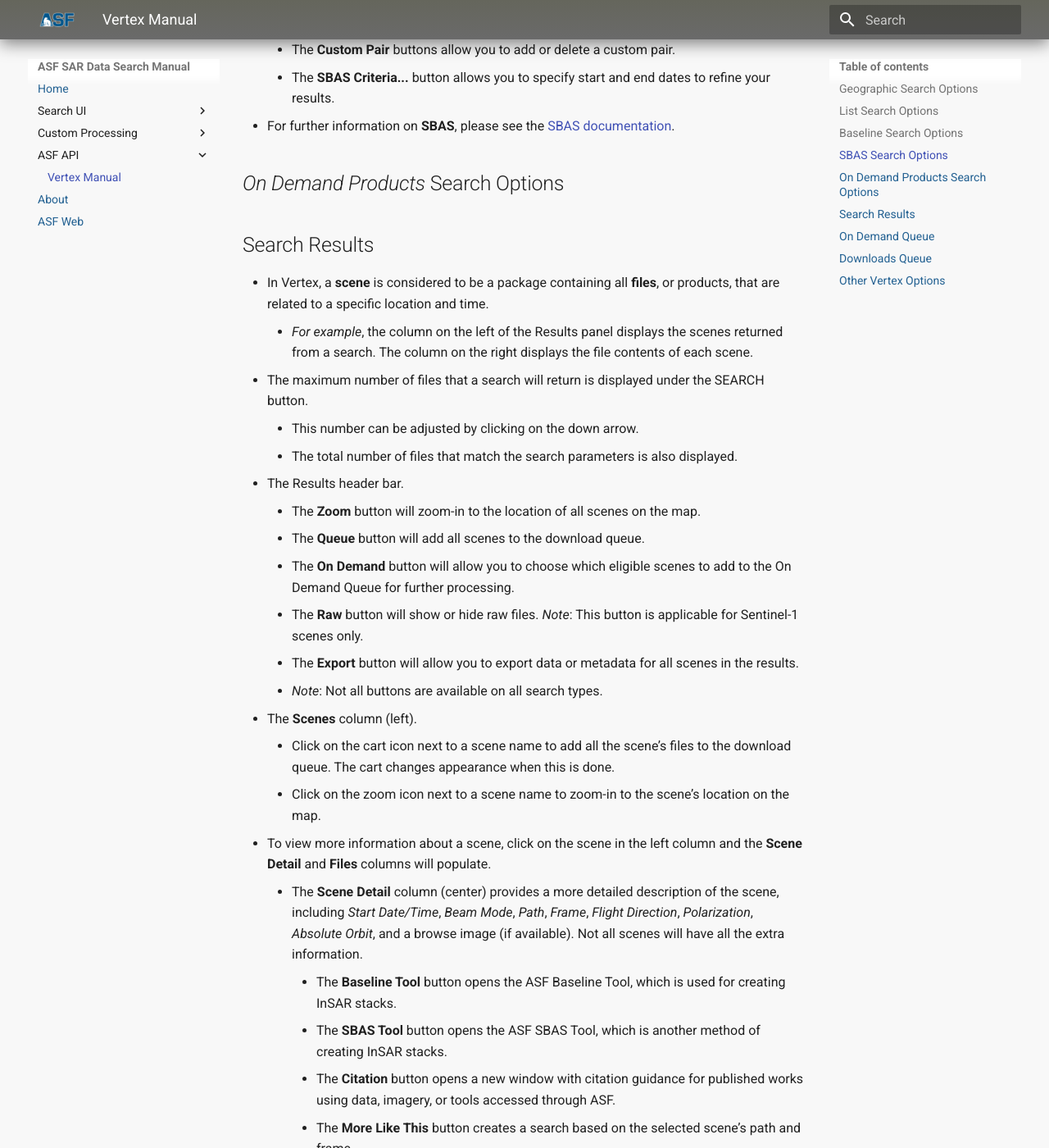
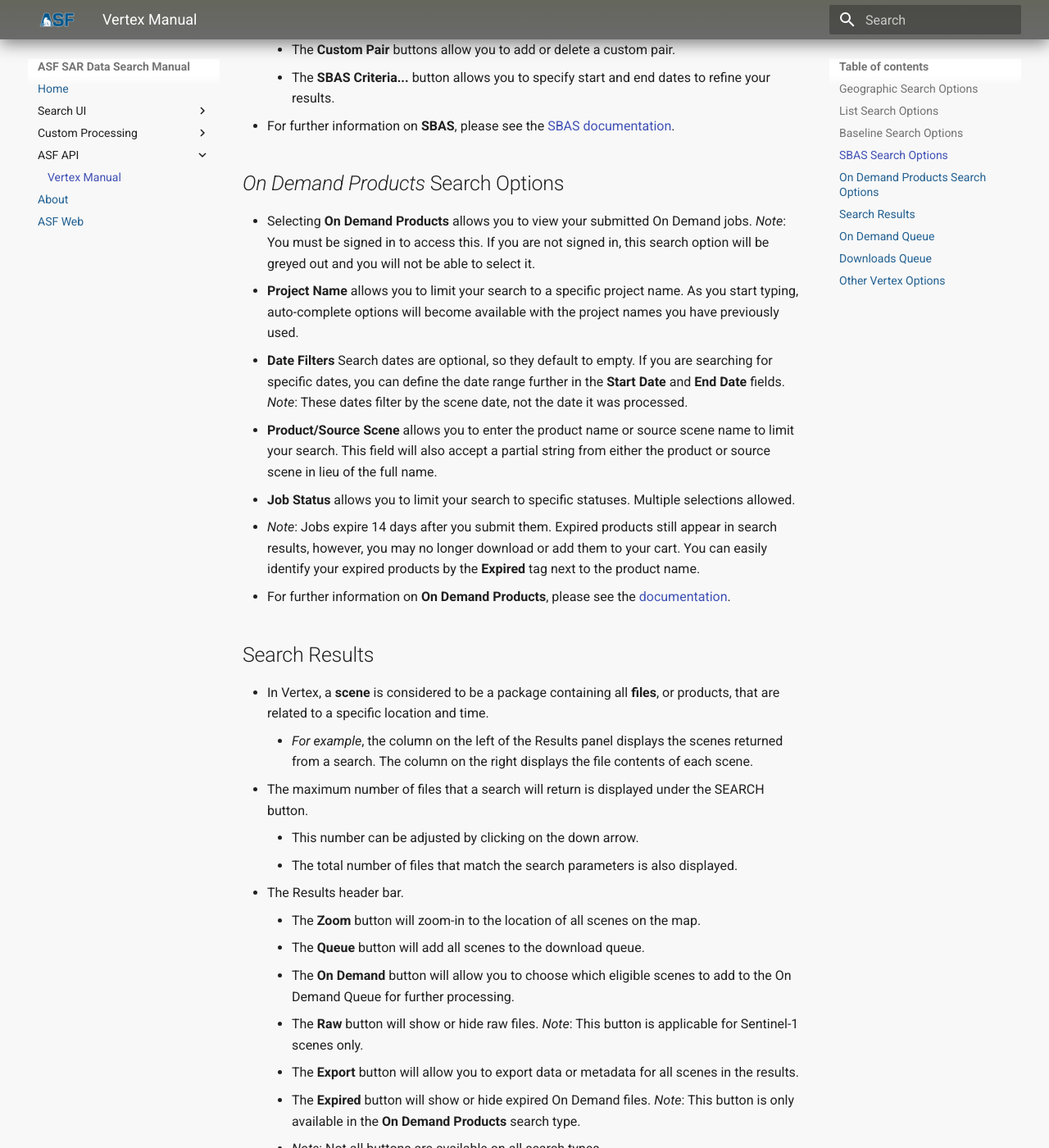
Before and after one commit to asfadmin/Discovery-asf-data-search-manual, an MkDocs documentation site: the page built from markdown-docs/vertex/manual.md, in a window 1280 px wide and 1400 px high, scrolled down 3930 px. Shown: the whole window at 82% size. Built offline with MkDocs 1.6.1 and Material for MkDocs 9.7.7, drawn with Linux system fonts in a browser that asks for light colours; some of the changed text lies outside the part shown.

Commit message:
Vertex user guide updates

```diff
--- a/markdown-docs/vertex/manual.md
+++ b/markdown-docs/vertex/manual.md
@@ -75,6 +75,14 @@
 
 ## *On Demand Products* Search Options
 
+- Selecting **On Demand Products** allows you to view your submitted On Demand jobs. *Note*: You must be signed in to access this. If you are not signed in, this search option will be greyed out and you will not be able to select it.
+- **Project Name** allows you to limit your search to a specific project name. As you start typing, auto-complete options will become available with the project names you have previously used.
+- **Date Filters** Search dates are optional, so they default to empty.  If you are searching for specific dates, you can define the date range further in the **Start Date** and **End Date** fields. *Note*: These dates filter by the scene date, not the date it was processed.
+- **Product/Source Scene** allows you to enter the product name or source scene name to limit your search. This field will also accept a partial string from either the product or source scene in lieu of the full name.
+- **Job Status** allows you to limit your search to specific statuses. Multiple selections allowed.
+- *Note*: Jobs expire 14 days after you submit them. Expired products still appear in search results, however, you may no longer download or add them to your cart. You can easily identify your expired products by the **Expired** tag next to the product name.
+- For further information on **On Demand Products**, please see the [documentation](https://hyp3-docs.asf.alaska.edu/).
+
 ## Search Results
 
 - In Vertex, a **scene** is considered to be a package containing all **files**, or products, that are related to a specific location and time.
@@ -88,6 +96,7 @@
 	- The **On Demand** button will allow you to choose which eligible scenes to add to the On Demand Queue for further processing.
 	- The **Raw** button will show or hide raw files. *Note*: This button is applicable for Sentinel-1 scenes only.
 	- The **Export** button will allow you to export data or metadata for all scenes in the results.
+	- The **Expired** button will show or hide expired On Demand files. *Note*: This button is only available in the **On Demand Products** search type.
 	- *Note*: Not all buttons are available on all search types.
 - The **Scenes** column (left).
 	- Click on the cart icon next to a scene name to add all the scene’s files to the download queue. The cart changes appearance when this is done.
@@ -100,24 +109,25 @@
 		- The **More Like This** button creates a search based on the selected scene’s path and frame.
 	- The **Files** column (right) displays a list of files available for the currently selected scene. You may download files immediately or add them to your download queue by clicking on the appropriate icon.
 		- Clicking on the right arrow in front a file (product) name will expand the file to show the ancillary files included. These files may be downloaded individually or added to the download queue.
-			- You must be logged in to Vertex for this feature to work.
+			- You must be signed in to Vertex for this feature to work.
 			- This feature is not available for all datasets.
 
 ## On Demand Queue
+
 - Clicking on the **three boxes** icon in the header, labeled **On Demand**, will display a drop down list of options.
 - **On Demand Queue** will open the On Demand queue.
-	- The **Project Name** field allows you to create a name for the files you want to submit. The character limit is 20.
-	- The **RTC Gamma Options** allow you to choose different options to apply for processing. The options you select will apply to all files in your queue.
+	- The **Project Name** field allows you to create a name for the files you want to submit for processing. The character limit is 20.
+	- The **RTC Gamma Options** allow you to change some processing options. The options you select will apply to all files in your queue.
 		- The question mark icon next to the options gives you more details on each option.
 	- The list of files you have added to your queue is listed below the options. The X allows you to remove any files you wish from the queue.
 	-  **Clear** will clear all files from the queue. The option *Restore* will be displayed to allow you to undo this action.
-	- The allowed number of jobs left is displayed at the bottom of the queue. There are 200 jobs allotted per user per month.
-	- When you are satisfied with your selections, click **Submit # Jobs** at the bottom. This will submit your jobs for processing.
+	- The allowed number of jobs left is displayed at the bottom of the queue. There are 200 jobs allotted to each user per month.
+	- When you are satisfied with your selections, click **Submit Jobs** at the bottom. This will submit your jobs for processing. *Note*: The button will display the number of jobs you are submitting.
 		- If there are any errors, such as missing DEM coverage, an error message will display.
-		- Once the jobs are successfully submitted, a popup will appear listing the number of jobs sent for processing. You may click to dismiss. Or you may click **View On Demand Queue** on the popup message to be redirected to the On Demand Products search.
+		- Once the jobs are successfully submitted, a popup will display at the bottom of your browser window, listing the number of jobs sent for processing. You may click to dismiss. Or you may click **View On Demand Queue** to be redirected to the On Demand Products search.
 - **Submitted Products** will switch to On Demand Products search type & will display your submitted products.
 - **Help** will send you to the [On Demand documentation](https://hyp3-docs.asf.alaska.edu/)
-- *Note*: You must be logged in to see your Submitted Products, and to process new On Demand products.
+- *Note*: You must be signed in to see your Submitted Products, and to process new On Demand products.
 
 ## Downloads Queue
 
@@ -148,5 +158,14 @@
 	- **Saved Searches^** opens a list of searches that you have named and saved. Click on the magnifying glass icon to load the search settings.
 	- **Search History^** opens a list of your 10 last searches that were not named and saved. Click on the magnifying glass icon to load the search settings.
 	- **Help & Tutorials** provides both illustrated and video demonstrations on the basic steps for setting up a search and viewing the results.
-		- ^*Note*: You must be logged in to Vertex for these options to be available.
+		- ^*Note*: You must be signed in to Vertex for these options to be available.
 - *Note*: **Saved Searches** and **Search History** are available through both the Sign in menu and the Search button down arrow menu.
+- Click into the **Search all ASF** field on the grey header bar to perform a search. Inputs into this field will search across all ASF websites.
+	- You may also click the **microphone** icon if you prefer to use voice search.
+	- As you type or speak, the results of your search will be displayed in a list below the field. Clicking a result from the list will open a new browser tab.
+	- You may click the **magnifying glass** icon to expand the search results. This will open in the same browser window. To close and return to Vertex, click the **X** near the top right of your screen.
+
+Testing
+<iframe src = "/vertex/icon-sign-in.png"
+        width='250' height='(1024)' allowfullscreen webkitallowfullscreen>
+</iframe>
```
